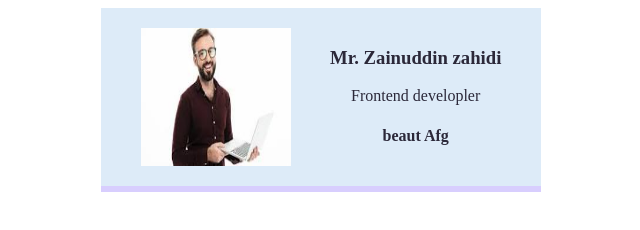
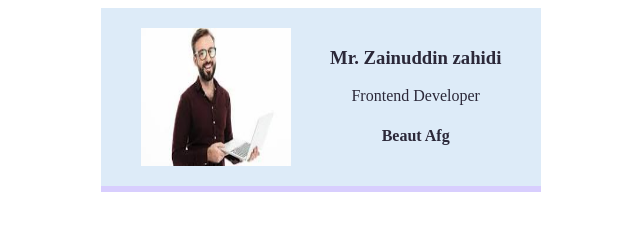
Before and after one commit to zainuddinzahidi193-boop/business-cart, a plain HTML site: page index.html in a window 1280 px wide. Shown: the full height of the page, 319-959 px from the left. Drawn offline with Linux system fonts and the light colour scheme.

Commit message:
Fix typos and improve HTML structure

```diff
--- a/index.html
+++ b/index.html
@@ -4,7 +4,7 @@
   <meta charset="UTF-8">
   <meta name="viewport" content="width=device-width, initial-scale=1.0">
   <link rel="stylesheet" href="./style.css">
-  <title>full stuck</title>
+  <title>Full Stuck</title>
 </head>
 <body>
 
@@ -17,8 +17,8 @@
         >
         <div>
           <h3>Mr. Zainuddin zahidi</h3>
-          <p>Frontend developler</p>
-          <h4>beaut Afg</h4>
+          <p>Frontend Developer</p>
+          <h4>Beaut Afg</h4>
         </div>
   </div>
 
```
